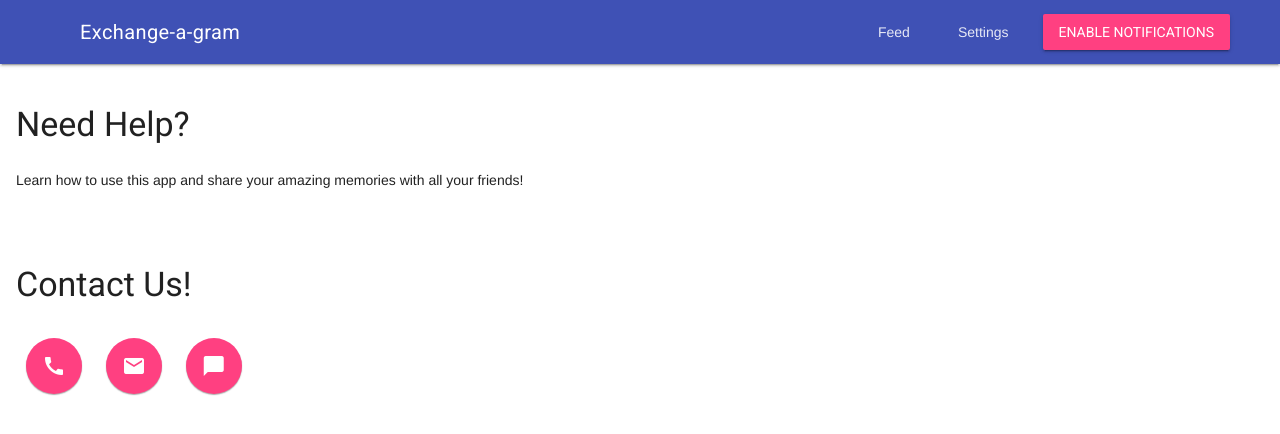
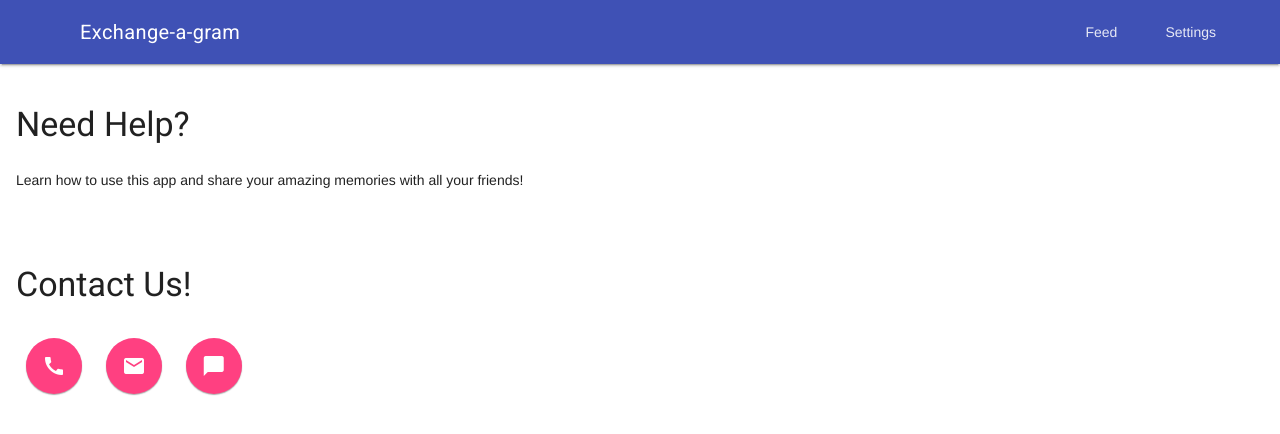
Before and after one commit to zakwarren/exchange-a-gram, a website: page public/help/index.html in a window 1280 px wide. Both pictures are taken after a click on the button "ENABLE NOTIFICATIONS". Drawn offline with nearby package versions, Linux system fonts and the light colour scheme.

Commit message:
ask permission for notifications

```diff
--- a/public/src/css/app.css
+++ b/public/src/css/app.css
@@ -5,3 +5,7 @@
 .drawer-option {
   padding: 16px;
 }
+
+.enable-notifications {
+  display: none;
+}
--- a/public/src/js/app.js
+++ b/public/src/js/app.js
@@ -1,4 +1,5 @@
 var deferredPrompt;
+var enableNotificationButtons = document.querySelectorAll('.enable-notifications');
 
 if (!window.Promise) {
     window.Promise = Promise;
@@ -32,3 +33,25 @@ window.addEventListener('beforeinstallprompt', function(event) {
     deferredPrompt = event;
     return false;
 });
+
+function askForNotificationPermission() {
+    Notification.requestPermission()
+        .then(function(result) {
+            console.log('User choice:', result);
+            for (var i = 0; i < enableNotificationButtons.length; i ++) {
+                enableNotificationButtons[i].style.display = 'none';
+            }
+            if (result !== 'granted') {
+                console.log('No notification granted');
+            } else {
+                //
+            }
+        });
+}
+
+if ('Notification' in window) {
+    for (var i = 0; i < enableNotificationButtons.length; i ++) {
+        enableNotificationButtons[i].style.display = 'inline-block';
+        enableNotificationButtons[i].addEventListener('click', askForNotificationPermission);
+    }
+}
```
